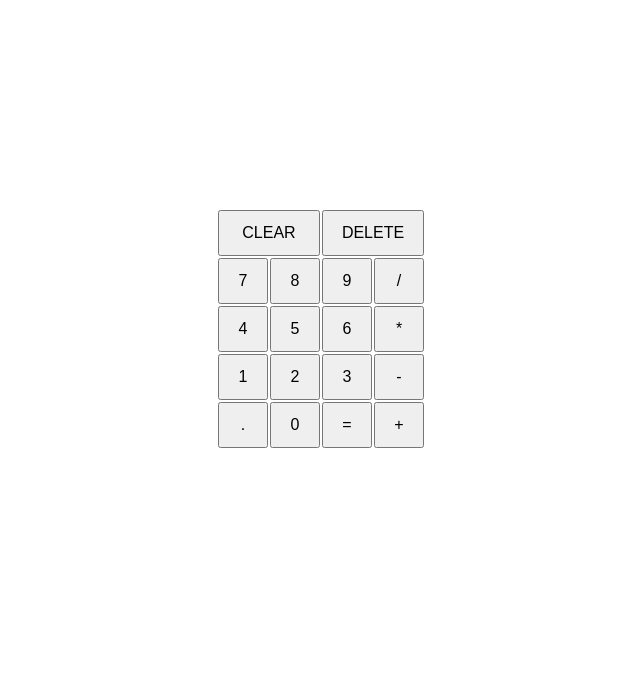
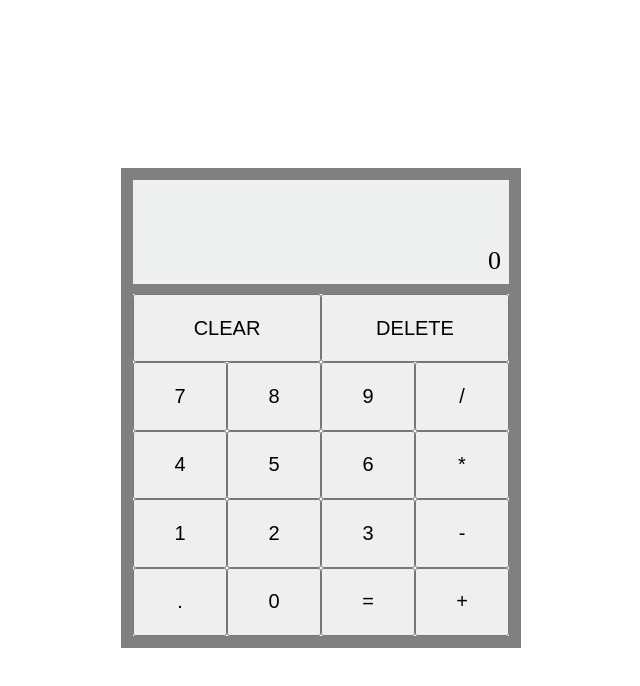
Before and after one commit to HZamzami/calculator-project, a plain HTML site: page index.html in a window 1280 px wide. Both pictures are taken after a click on the button "CLEAR". Shown: the whole page, without its empty margins (319-959 px from the left). Drawn offline with Linux system fonts and the light colour scheme.

Commit message:
made the calculator look nicer and made the buttons work

```diff
--- a/index.html
+++ b/index.html
@@ -10,11 +10,9 @@
 </head>
 <body>
     <div id="container">
-        <div class="row" id="display">
-
-        </div>
+        <div class="row" id="display">0</div>
         <div class="row">
-            <button class="clr-btn btn">CLEAR</button>
+            <button class="clear-btn btn">CLEAR</button>
             <button class="delete-btn btn">DELETE</button>
         </div>
 
@@ -22,26 +20,26 @@
             <button>7</button>
             <button>8</button>
             <button>9</button>
-            <button>/</button>
+            <button class="operator">/</button>
         </div>
         <div class="row">
             <button>4</button>
             <button>5</button>
             <button>6</button>
-            <button>*</button>
+            <button class="operator">*</button>
         </div>
 
         <div class="row">
             <button>1</button>
             <button>2</button>
             <button>3</button>
-            <button>-</button>
+            <button class="operator">-</button>
         </div>
         <div class="row">
             <button>.</button>
             <button>0</button>
-            <button>=</button>
-            <button>+</button>
+            <button class="operator">=</button>
+            <button class="operator">+</button>
         </div>
     </div>
 </body>
--- a/script.js
+++ b/script.js
@@ -14,8 +14,8 @@ const multiply = function (num1, num2) {
     return num1 * num2;
 };
 
-const operate = function(num1, num2, operator) {
-    switch(operator) {
+const operate = function (num1, num2, operator) {
+    switch (operator) {
         case "+":
             return add(num1, num2);
         case "-":
@@ -25,9 +25,79 @@ const operate = function(num1, num2, operator) {
         case "/":
             return divide(num1, num2)
         default:
-            return "ERROR"
+            return "WHOT"
     }
 }
+
+const isNumber = function (value) {
+    return /\d/.test(value)
+}
+
+const isOperator = function (value) {
+    return /[-*+\/=]/.test(value)
+}
+
+const buttons = document.querySelectorAll('.row button');
+const display = document.getElementById('display')
+const operatorButtons = document.getElementsByClassName('operator');
+let opClicked = false;
+let opClearDisplay = false;
+let operandValue = 0;
+let operatorUsed = undefined;
+let error = false;
+buttons.forEach((button) => button.addEventListener('click', () => {
+    const buttonContent = button.innerText;
+    let displayContent = display.innerText;
+
+    if (buttonContent === 'CLEAR' || displayContent === 'ERROR') {
+        opClicked = false;
+        opClearDisplay = false;
+        operandValue = 0;
+        operatorUsed = undefined;
+    }
+    if (displayContent === 'ERROR') {
+        error = true;
+    }
+    if (buttonContent === 'CLEAR') {
+        displayContent = 0
+        error = false;
+    }
+
+    if (isOperator(buttonContent)) {
+        if (opClicked && !opClearDisplay) {
+            displayContent = (operate(operandValue, parseFloat(displayContent), operatorUsed))
+        }
+        else if (opClicked) {
+            displayContent = (operate(operandValue, operandValue, operatorUsed))
+        }
+        opClicked = true;
+        opClearDisplay = true;
+        operandValue = parseFloat(displayContent)
+        operatorUsed = buttonContent;
+    }
+    else if (displayContent === "0" || opClearDisplay || error) {
+        if (isNumber(buttonContent)) {
+            displayContent = buttonContent;
+        }
+        else if (buttonContent == ".") {
+            displayContent = "0."
+        }
+        opClearDisplay = false;
+        error = false;
+    }
+    else {
+        if (isNumber(buttonContent)) {
+            displayContent += buttonContent;
+        }
+        else if (buttonContent === ".") {
+            displayContent.includes('.') ? displayContent : displayContent += buttonContent
+        }
+    }
+    // operatorButtons.forEach((btn) => {
+    //     btn.disabled = true;
+    // })
+    display.innerText = displayContent
+}))
 
 let num1 = 5;
 let num2 = 10;
--- a/style.css
+++ b/style.css
@@ -1,31 +1,58 @@
+* {
+    box-sizing: border-box;
+}
+html {
+    height: 100%;
+}
 body {
     display: flex;
     justify-content: center;
     align-items: center;
-    height: 100vh;
+    height: 100%;
+    overflow: hidden; /* Hide scrollbars */
 }
 #container {
     display: flex;
     flex-direction: column;
-    width: 30%;
-    height: 50%;
-    gap: 2px;
+    width: 400px;
+    height: 60%;
+    /* gap: 2px; */
+    border: 12px solid gray;
+    /* padding: 2px; */
 }
 #display {
-    background-color: gray;
+    background-color: #EEEFEF;
+    border-bottom: 10px solid gray;
+    flex-basis: 25%;
+    font-size: 26px;
+    display: flex;
+    justify-content: right;
+    align-items: flex-end;
+    padding: 8px;
 }
 .row {
+    flex-basis: 15%;
     width: 100%;
     display: flex;
     justify-content: center;
-    gap: 2px;
+    flex-wrap: wrap;
+    /* gap: 2px; */
 }
 .row button {
-    width: 50px;
+    flex-basis: 25%;
     padding: 12px;
-    font-size: 16px;
+    /* border-radius: 0px; */
+    font-size: 20px;
 }
 
 .row .btn {
-    flex-basis: 102px;
+    flex-basis: 50%;
 }
+
+
+/* .delete-btn {
+    background-color: lightblue;
+}
+.clear-btn {
+    background-color: lightcoral;
+} */
```
